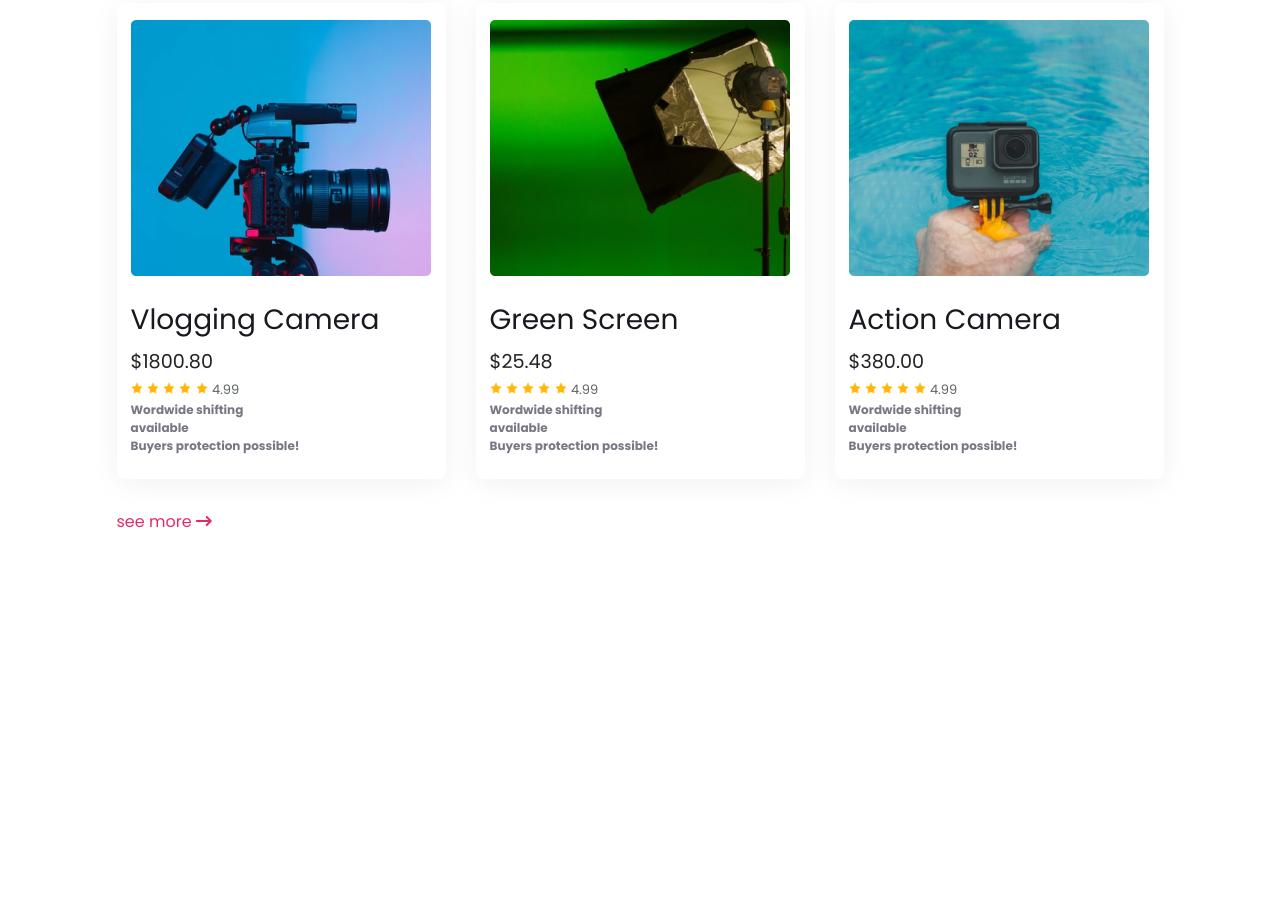
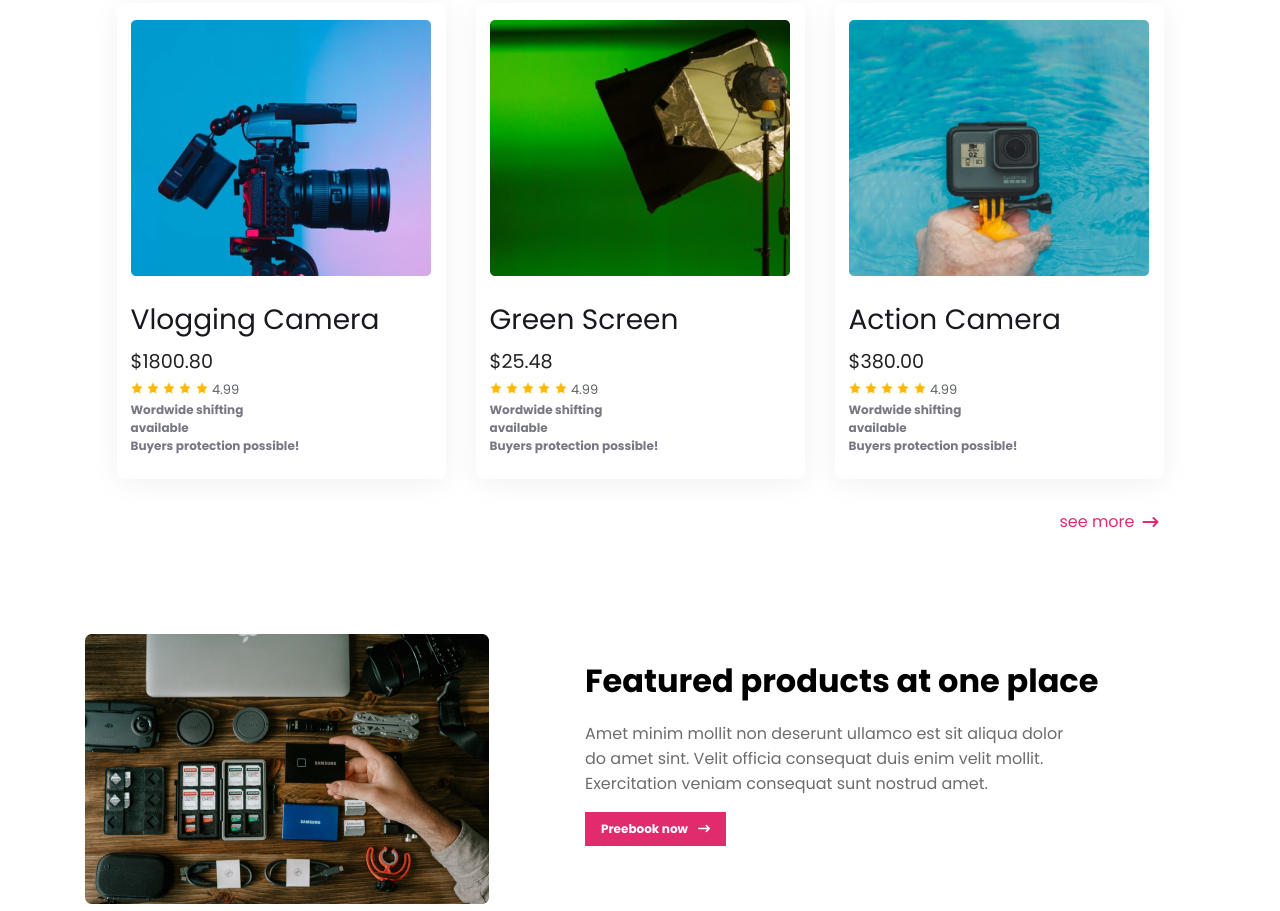
Before and after one commit to tanvir81/influencer-gear--website, a plain HTML site: page index.html in a window 1280 px wide. Shown: the part 2094-3005 px from the top of the page. Before the commit the page ends 2628 px from the top, so only its background shows below. Drawn offline with Linux system fonts and the light colour scheme.

Commit message:
Join section-done

```diff
--- a/index.html
+++ b/index.html
@@ -233,6 +233,23 @@
           <i class="fa-solid fa-arrow-right-long"></i>
         </div>
       </section>
+      <section class="join-now">
+        <div class="join-pic">
+          <img src="./images/gear.png" alt="" />
+        </div>
+        <div class="join-content">
+          <h3 class="join-title">Featured products at one place</h3>
+          <p class="join-des">
+            Amet minim mollit non deserunt ullamco est sit aliqua dolor do amet
+            sint. Velit officia consequat duis enim velit mollit. Exercitation
+            veniam consequat sunt nostrud amet.
+          </p>
+          <button class="btn-feature">
+            Preebook now
+            <i class="fa-solid fa-arrow-right-long"></i>
+          </button>
+        </div>
+      </section>
     </main>
     <footer></footer>
   </body>
--- a/styles/infulencer.css
+++ b/styles/infulencer.css
@@ -134,6 +134,7 @@ h2.section-title {
   font-weight: 600;
 }
 .card-container {
+  max-width: 1047px;
   display: grid;
   grid-template-columns: repeat(3, 1fr);
   gap: 30px;
@@ -179,6 +180,55 @@ p.card-info {
 }
 .see-more i {
   color: #e02c6d;
+}
+/* code for see-more */
+.see-more {
+  display: flex;
+  justify-content: flex-end;
+  align-items: center;
+  gap: 8px;
+  margin-right: 5px;
+}
+/* Join now section */
+.join-now {
+  max-width: 1110px;
+  margin: 100px auto 0 auto;
+}
+section.join-now {
+  display: flex;
+  /* justify-content: space-between; */
+  gap: 96px;
+  /* padding: 23px 0 23px; */
+}
+.join-content {
+  padding: 23px 0 23px;
+}
+.join-content {
+  padding: 23px 0 23px;
+  width: 498px;
+  height: 210px;
+}
+h3.join-title {
+  font-size: 2rem;
+  width: 621px;
+}
+p.join-des {
+  font-size: 1rem;
+  color: rgba(108, 108, 108, 1);
+  margin-top: 16px;
+}
+.btn-feature {
+  display: inline-flex;
+  align-items: center;
+  justify-content: center;
+  gap: 10px;
+  background-color: #e02c6d;
+  border: none;
+  font-weight: bold;
+  color: white;
+  font-size: 0.75rem;
+  padding: 8px 16px;
+  margin-top: 16px;
 }
 @media screen and (max-width: 576px) {
   nav {
@@ -272,4 +322,8 @@ p.card-info {
     grid-template-columns: 1fr;
     place-items: center;
   }
+
+  .see-more {
+    margin-right: 118px;
+  }
 }
```
